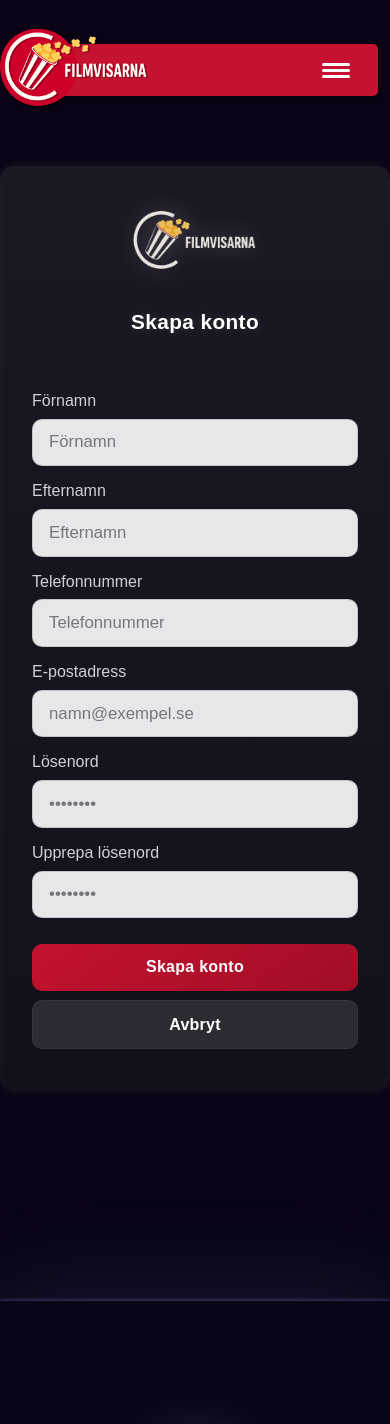
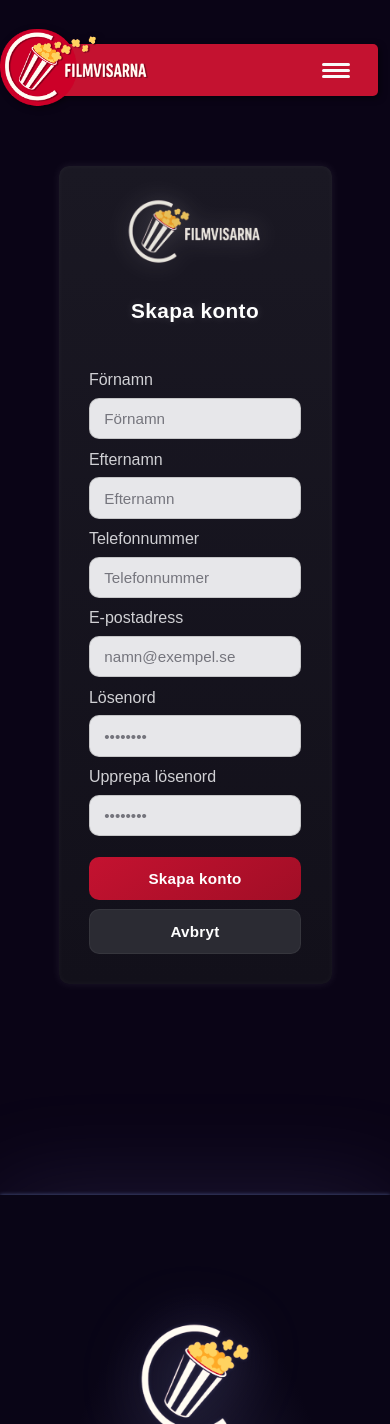
Before and after one commit to williamwestergard/Filmvisarna-frontend-group-project, a React (Vite) app in the folder frontend/: page /register in a window 390 px wide. Shown: the top 1424 px of the page. Built offline with nearby package versions, Linux system fonts and the light colour scheme.

Commit message:
update with @media

```diff
--- a/frontend/src/components/RegisterForm/RegisterForm.css
+++ b/frontend/src/components/RegisterForm/RegisterForm.css
@@ -137,3 +137,26 @@
   line-height: 1.5;
   width: 80%;
 }
+
+@media (max-width: 600px) {
+  .register-card {
+    max-width: 70%;
+    padding: 1.9rem 1.9rem;
+    border-radius: 10px;
+    gap: 0.7rem;
+  }
+
+  .register-logo {
+    width: clamp(115px, 38vw, 140px);
+  }
+
+  .register-card input {
+    padding: 0.7rem 0.9rem;
+    font-size: 0.95rem;
+  }
+
+  .btn {
+    padding: 0.8rem;
+    font-size: 0.95rem;
+  }
+}
```
